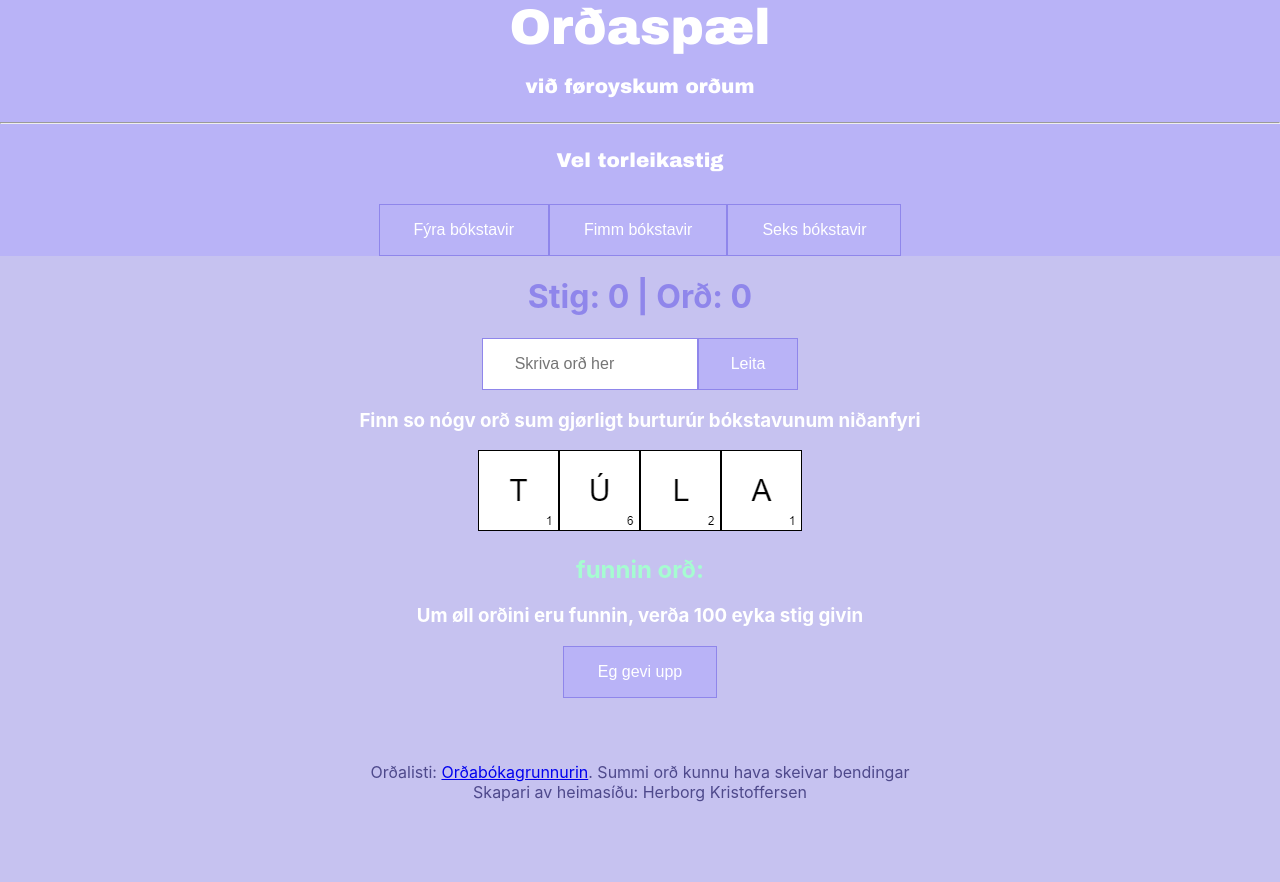
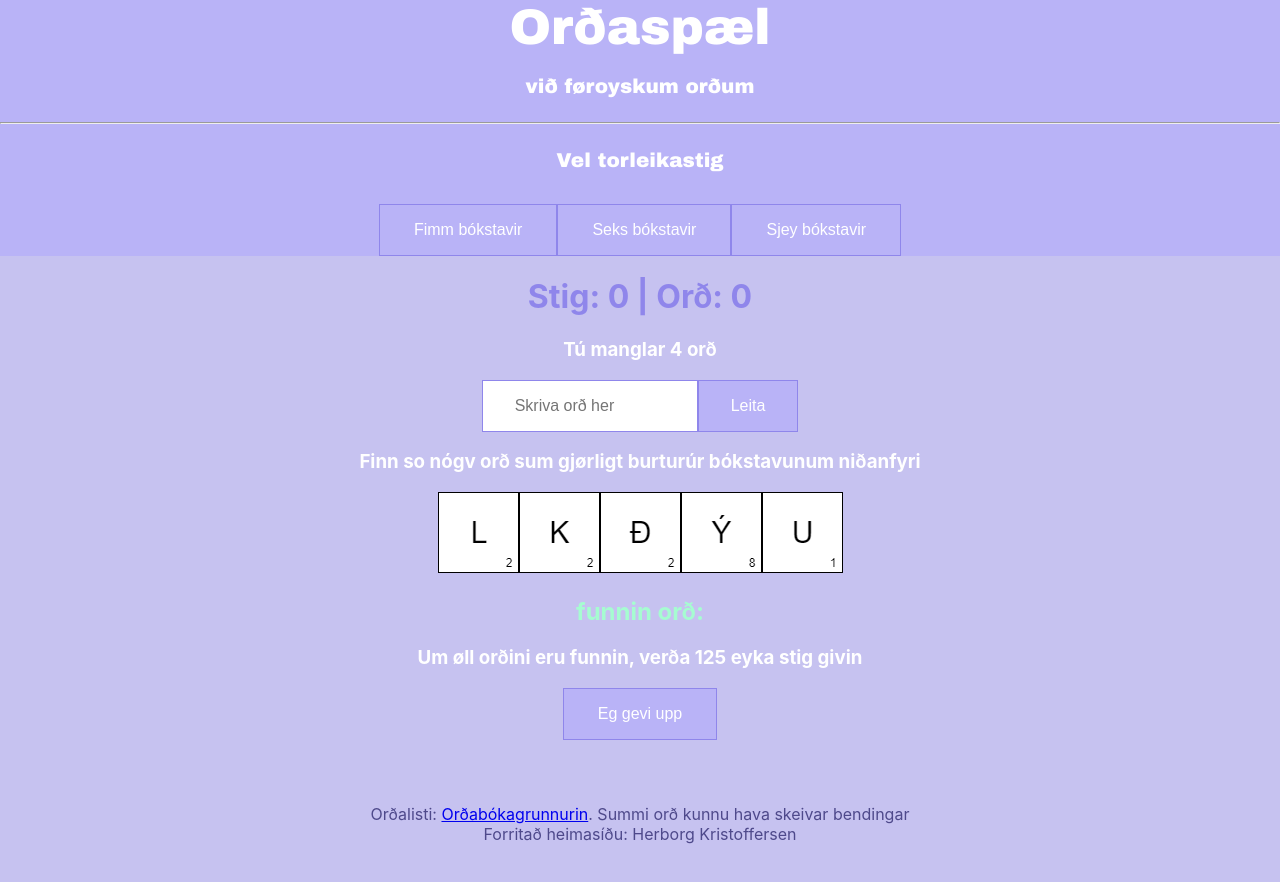
Before and after one commit to Herkr/scrabble, a React (Create React App) app: page /scrabble/easy in a window 1280 px wide. Shown: the top 882 px of the page. Built offline with nearby package versions, Linux system fonts and the light colour scheme.

Commit message:
missing words optimized, level back to the old

```diff
--- a/src/components/GetAllExceptYellowWords.js
+++ b/src/components/GetAllExceptYellowWords.js
@@ -1,21 +1,21 @@
 import getAllInputItems from './GetAllInputItems';
 import IsWordInDirectory from './IsWordInDirectory';
 
-function getAllExceptYellowWords(string){
+function getAllExceptYellowWords(string, wordsFromDictionary){
     var allItems = getAllInputItems(string);
     var items = [];
 
     for(let i = allItems.length - 1; i >= 0; i--)
     {
       // if word is in directory
-        if(IsWordInDirectory(allItems[i]) === true)
+        if(IsWordInDirectory(allItems[i], wordsFromDictionary) === true)
         {
           if(!items.includes(allItems[i]))
           {
             items.push(allItems[i]);
           }
         }
-        if(IsWordInDirectory(allItems[i]) === false)
+        if(IsWordInDirectory(allItems[i], wordsFromDictionary) === false)
         {
             items.push(allItems[i]);
         }
--- a/src/components/GetArrayOfTrueWords.js
+++ b/src/components/GetArrayOfTrueWords.js
@@ -1,14 +1,14 @@
 import getAllInputItems from './GetAllInputItems';
 import IsWordInDirectory from './IsWordInDirectory';
 
-function getArrayOfTrueWords(string){
+function getArrayOfTrueWords(string, wordsFromDictionary){
     var allItems = getAllInputItems(string);
     var items = [];
 
     for(let i = allItems.length - 1; i >= 0; i--)
     {
       // if word is in directory
-        if(IsWordInDirectory(allItems[i]) === true)
+        if(IsWordInDirectory(allItems[i], wordsFromDictionary) === true)
         {
           if(!items.includes(allItems[i]))
           {
--- a/src/components/GetScoreForWord.js
+++ b/src/components/GetScoreForWord.js
@@ -1,9 +1,9 @@
 import Alphabet from '../components/Alphabet';
 import IsWordInDictionary from '../components/IsWordInDirectory';
 
-function  getScoreForWord(word) {
+function  getScoreForWord(word, wordsFromDictionary) {
     var score = 0;
-    if(IsWordInDictionary(word))
+    if(IsWordInDictionary(word, wordsFromDictionary))
     {
       for(let i = word.length - 1; i >= 0; i--) {
         for(let j = Alphabet.length - 1; j >= 0; j--) {
--- a/src/components/GetShuffledWordFromDictionary.js
+++ b/src/components/GetShuffledWordFromDictionary.js
@@ -1,10 +1,7 @@
-import Dictionary from '../json/Dictionary-seven.json';
 import shuffleArray from './ShuffleArray';
 
 // get shuffled word from Dictionary.json
-function getShuffledWordFromDictionary(lengthOfWord) {
-    // array of all the words from the dictionary
-    var wordsFromDictionary = Object.keys(Dictionary);
+function getShuffledWordFromDictionary(lengthOfWord, wordsFromDictionary) {
     // array of all the words with N letter
     var arrayOfNLength = wordsFromDictionary
     .filter(word => word.length === lengthOfWord);
--- a/src/components/IsWordInDirectory.js
+++ b/src/components/IsWordInDirectory.js
@@ -1,11 +1,8 @@
-import Dictionary from '../json/Dictionary-seven.json';
 import AlphabetStarts from '../json/Alphabet-index-start';
 
 
-function isWordInDirectory(word) {
+function isWordInDirectory(word, wordsFromDictionary) {
   // array of all the words from the dictionary
-  var wordsFromDictionary = Object.keys(Dictionary);
-
   if(word.length !== 0)
   {
     for (let i=0; i<AlphabetStarts.length; i++)
--- a/src/components/MissingWords.js
+++ b/src/components/MissingWords.js
@@ -1,8 +1,8 @@
 import trueWordComb from './Word-combinations';
 
-function missingWords(trueWordsInserted, rand) {
+function missingWords(trueWordsInserted, rand, wordsFromDictionary) {
     const missing = [];
-    const trueCombinations = trueWordComb(rand);
+    const trueCombinations = trueWordComb(rand, wordsFromDictionary);
 
     for (let i = trueCombinations.length -1; i >= 0; i--) {
       // inserted words that are true
--- a/src/components/TotalScore.js
+++ b/src/components/TotalScore.js
@@ -2,11 +2,11 @@
 
 import getScoreForWord from './GetScoreForWord';
 
-function totalScore(foundWords) {
+function totalScore(foundWords, wordsFromDictionary) {
     var score = 0;
 
     for (let i = foundWords.length -1; i >= 0; i--) {
-      let scoreForWord = getScoreForWord(foundWords[i]);
+      let scoreForWord = getScoreForWord(foundWords[i], wordsFromDictionary);
       if(scoreForWord !== 0)
       {
         score = score + scoreForWord;
--- a/src/components/Word-combinations.js
+++ b/src/components/Word-combinations.js
@@ -1,25 +1,26 @@
 import isWordInDirectory from './IsWordInDirectory';
 
-function allTrueComb(word) {
+function allTrueComb(word, wordsFromDictionary) {
   var comb = allCombinations(word);
   var trueArray = [];
-
   for (let i = comb.length -1; i >= 0; i--) {
-    if(isWordInDirectory(comb[i]) === true)
+    if(isWordInDirectory(comb[i], wordsFromDictionary) === true)
     {
       trueArray.push(comb[i]);
     }
   }
   return trueArray;
 }
+/*
+function allCombinations(word) {
 
-function allCombinations(word) {
   var replacedA = [];
   var replacedB = [];
   var replacedC = [];
   var replacedD = [];
   var replacedE = [];
   var replacedF = [];
+  var replacedG = [];
 
   var combArray = [];
 
@@ -110,19 +111,17 @@ function allCombinations(word) {
     }
 
     return replacedF;
-  }
+}}*/
 
-  /*
-const allCombinations = function(word) {
+const allCombinations = function(words) {
   var comb = [];
-  if (word.length === 1) return word;
-  for (let i = word.length -1; i >= 0; i--) {
-    allCombinations(word.join('').replace(word[i], '').split('')).concat("").map(function(subtree) {
-      return comb.push([word[i]].concat(subtree));
+  if (words.length === 1) return words;
+  for (let i = words.length -1; i >= 0; i--) {
+    allCombinations(words.join('').replace(words[i], '').split('')).concat("").map(function(subtree) {
+      return comb.push([words[i]].concat(subtree));
     });
   }
   return comb.map(function(str) {return str.join('')});
-};*/
-}
+};
 
 export default allTrueComb;
--- a/src/css/Scrabble.css
+++ b/src/css/Scrabble.css
@@ -105,6 +105,6 @@ tbody {
   color: #8f86eb;
 }
 
-.black {
+.dark {
   color: #4e498b;
 }
--- a/src/scrabble/App.js
+++ b/src/scrabble/App.js
@@ -10,17 +10,17 @@ function App() {
   ReactGA();
 
 //context state
-  const level = { easy: 4, medium: 5, hard: 6};
+  const level = { easy: 5, medium: 6, hard: 7};
   const [currentLevel, setCurrentLevel] = useState(level.easy);
 
-  const clickLink4 = () => {
-    document.getElementById('btn4').click();
-  }
   const clickLink5 = () => {
     document.getElementById('btn5').click();
   }
   const clickLink6 = () => {
     document.getElementById('btn6').click();
+  }
+  const clickLink7 = () => {
+    document.getElementById('btn7').click();
   }
 
   return (
@@ -37,14 +37,14 @@ function App() {
             Vel torleikastig
             </p>
 
-            <button className="App-button" onClick={()=>{setCurrentLevel(level.easy); clickLink4()}}>
-              <Link to={'/scrabble/easy'} id='btn4' className="App-link"> Fýra bókstavir </Link>
+            <button className="App-button" onClick={()=>{setCurrentLevel(level.easy); clickLink5()}}>
+              <Link to={'/scrabble/easy'} id='btn5' className="App-link"> Fimm bókstavir </Link>
             </button>
-            <button className="App-button" onClick={()=>{setCurrentLevel(level.medium); clickLink5()}}>
-              <Link to={'/scrabble/medium'} id='btn5' className="App-link"> Fimm bókstavir </Link>
+            <button className="App-button" onClick={()=>{setCurrentLevel(level.medium); clickLink6()}}>
+              <Link to={'/scrabble/medium'} id='btn6' className="App-link"> Seks bókstavir </Link>
             </button>
-            <button className="App-button" onClick={()=>{setCurrentLevel(level.hard); clickLink6()}}>
-              <Link to={'/scrabble/hard'} id='btn6' className="App-link"> Seks bókstavir </Link>
+            <button className="App-button" onClick={()=>{setCurrentLevel(level.hard); clickLink7()}}>
+              <Link to={'/scrabble/hard'} id='btn7' className="App-link"> Sjey bókstavir </Link>
             </button>
           </header>
 
@@ -59,8 +59,8 @@ function App() {
 
               <p/>
               <p/>
-              <span className="black">Orðalisti: <a href="https://frodskaparfelag.fo/grunnar/ordabokagrunnurin/">Orðabókagrunnurin</a>. Summi orð kunnu hava skeivar bendingar</span>
-              <span className="black">Skapari av heimasíðu: Herborg Kristoffersen</span>
+              <span className="dark">Orðalisti: <a href="https://frodskaparfelag.fo/grunnar/ordabokagrunnurin/">Orðabókagrunnurin</a>. Summi orð kunnu hava skeivar bendingar</span>
+              <span className="dark">Forritað heimasíðu: Herborg Kristoffersen</span>
           </div>
         </div>
 
--- a/src/scrabble/Scrabble.js
+++ b/src/scrabble/Scrabble.js
@@ -14,8 +14,12 @@ import getArrayOfTrueWords from '../components/GetArrayOfTrueWords';
 import getShuffledWordFromDictionary from '../components/GetShuffledWordFromDictionary';
 import 'font-awesome/css/font-awesome.min.css';
 import getAllExceptYellowWords from '../components/GetAllExceptYellowWords';
+import Dictionary from '../json/Dictionary-seven.json';
+import missingWords from '../components/MissingWords';
 
 function Scrabble() {
+  var wordsFromDictionary = Object.keys(Dictionary);
+
   const [loading, setLoading] = useState(false);
   const [gameOver, setGameOver] = useState(false);
   const isLoadingTrue = () => {
@@ -41,7 +45,7 @@ function Scrabble() {
   const level = useContext(UserContext);
 
   // get the tiles to show on screen
-  var randomLettersBefore = shuffleWord(getShuffledWordFromDictionary(level));
+  var randomLettersBefore = shuffleWord(getShuffledWordFromDictionary(level, wordsFromDictionary));
   const [randomLetters, setRandomLetters] = useState(randomLettersBefore);
   var tiles = getTiles(randomLetters);
 
@@ -97,7 +101,7 @@ function Scrabble() {
   }
 
   // array with the true words from the dictionary
-  const trueWordsInserted = getArrayOfTrueWords(word);
+  const trueWordsInserted = getArrayOfTrueWords(word, wordsFromDictionary);
   var allWords = getAllInputItems(word);
 
   function showAlert(word){
@@ -109,7 +113,7 @@ function Scrabble() {
       {
         return (
           <div className="App-greenAlert">
-            "{word}" funnið! Tú hevur fingið {getScoreForWord(word)} stig :)
+            "{word}" funnið! Tú hevur fingið {getScoreForWord(word, wordsFromDictionary)} stig :)
           </div>
         );
       }
@@ -135,14 +139,16 @@ function Scrabble() {
   return;
 }
 
-const allWordsExceptYellow = getAllExceptYellowWords(word);
-const score = totalScore(allWordsExceptYellow);
+const allWordsExceptYellow = getAllExceptYellowWords(word, wordsFromDictionary);
+const score = totalScore(allWordsExceptYellow, wordsFromDictionary);
 const countTrueWords = trueWordsInserted.length;
+const numberOfMissingWords = missingWords(trueWordsInserted, randomLetters, wordsFromDictionary).length;
 
   return (
       <Router>
         <div>
           <h1 className='App-score'>Stig: {score} | Orð: {countTrueWords}</h1>
+          <h3>Tú manglar {numberOfMissingWords} orð</h3>
           <input type='text' name='word' id='word' className= 'App-input-box' maxLength={level} placeholder='Skriva orð her' autoComplete="off" onKeyDown={(event) => restrictKey(event)} />
           <input type="submit" onClick={addWord} value="Leita" id ='btn' className='App-button' />
 
--- a/src/scrabble/TopList.js
+++ b/src/scrabble/TopList.js
@@ -4,6 +4,7 @@ import AddScoreEntryForm from '../components/add-score-entry-form';
 import UserContext from './UserContext';
 import missingWords from '../components/MissingWords';
 import { UserProvider } from './UserContext';
+import Dictionary from '../json/Dictionary-seven.json';
 
 function TopList() {
 
@@ -21,7 +22,8 @@ function TopList() {
   const randomLetters = useContext(UserContext)[1];
   const trueWordsInserted = useContext(UserContext)[2];
 
-  const missingW = missingWords(trueWordsInserted, randomLetters)
+  var wordsFromDictionary = Object.keys(Dictionary);
+  const missingW = missingWords(trueWordsInserted, randomLetters, wordsFromDictionary)
   const numberOfMissingWords = missingW.length;
 
   return (
```
Also changed, not shown: 1 other file (tests, documents, lock files or other folders).
